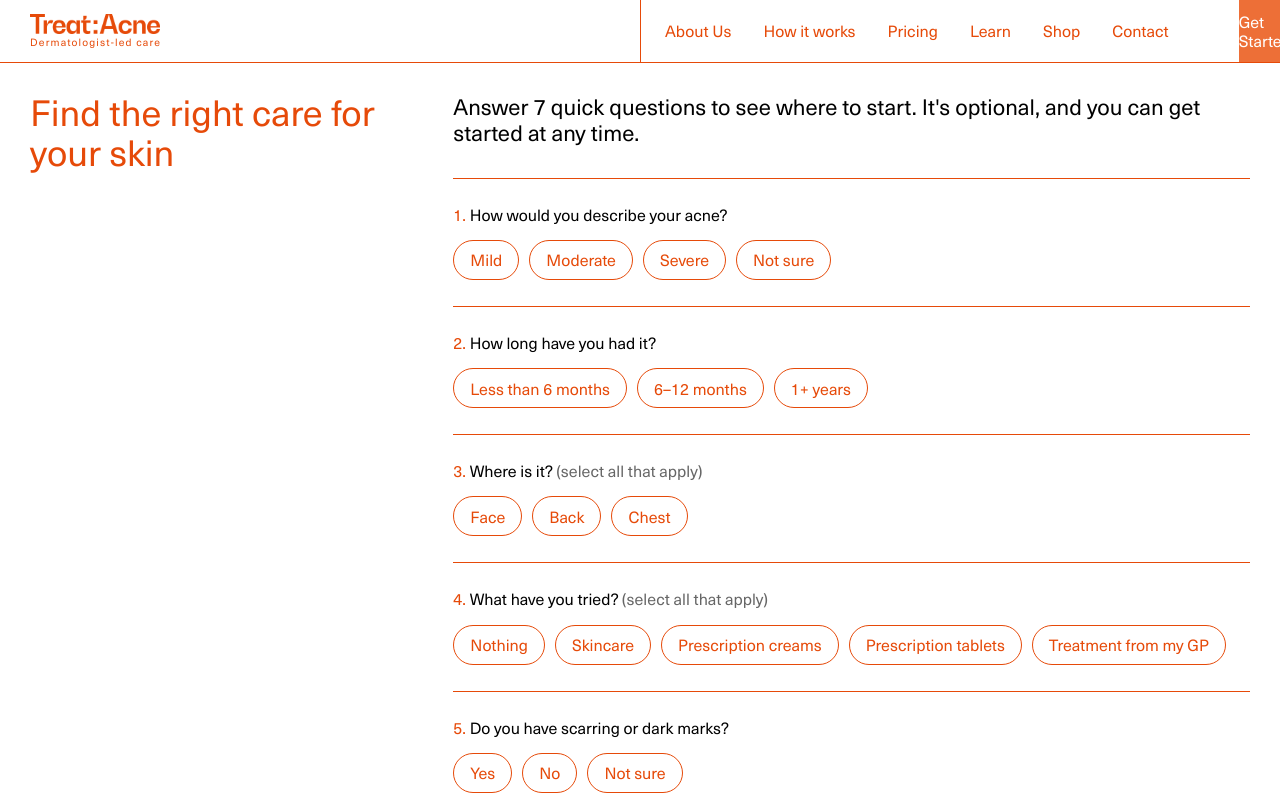
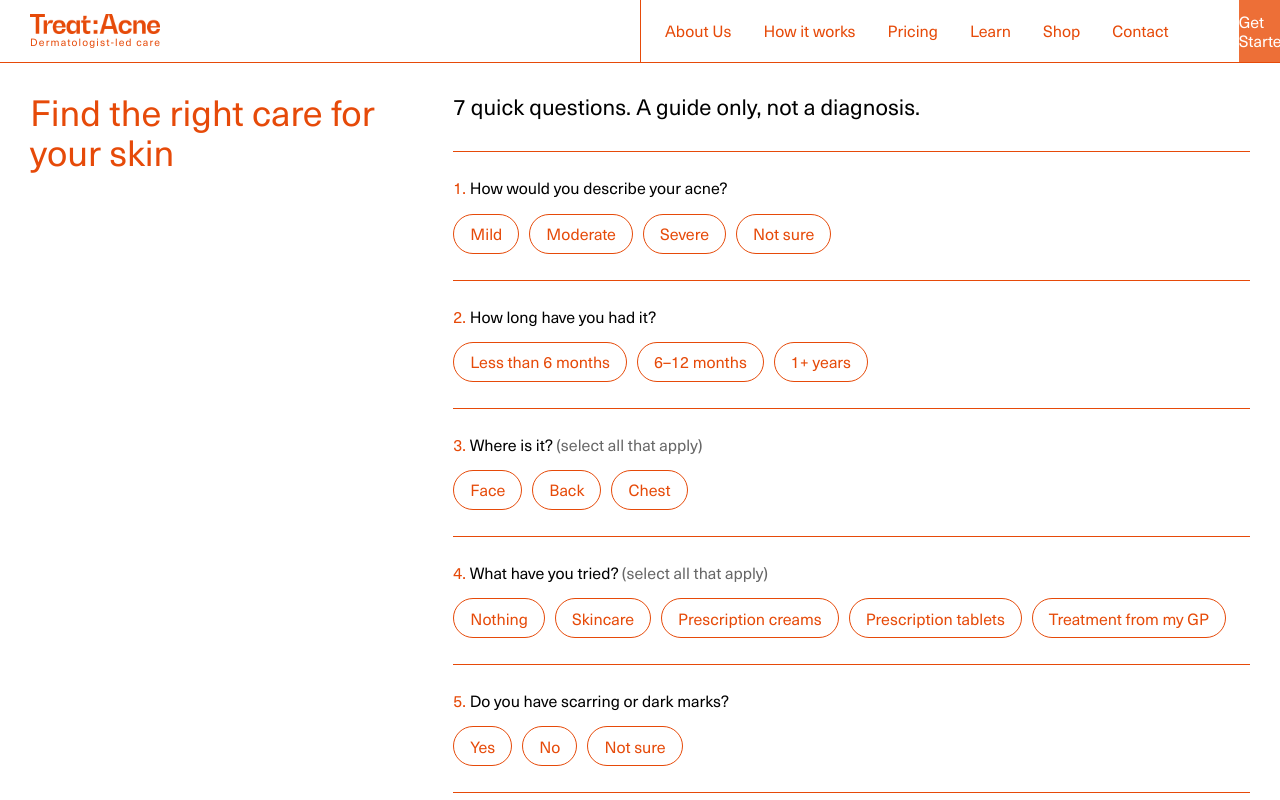
Before and after one commit to OnlineMarketingForDoctors/treatacne, a Next.js app: page /quiz in a window 1280 px wide. Shown: the top 800 px of the page. Built offline with nearby package versions, Linux system fonts and the light colour scheme.

Commit message:
Quiz page: intro matches the quiz card
Co-Authored-By: Claude Opus 5.5 <noreply@anthropic.com>
Claude-Session: https://claude.ai/code/session_017rqZm4H3L2eKfkLXvACMTc

```diff
--- a/src/app/(site)/quiz/page.tsx
+++ b/src/app/(site)/quiz/page.tsx
@@ -13,7 +13,7 @@ export default function QuizPage() {
   return (
     <PageLayout
       title="Find the right care for your skin"
-      intro={<p>Answer 7 quick questions to see where to start. It&apos;s optional, and you can get started at any time.</p>}
+      intro={<p>7 quick questions. A guide only, not a diagnosis.</p>}
     >
       <Quiz />
     </PageLayout>
```
